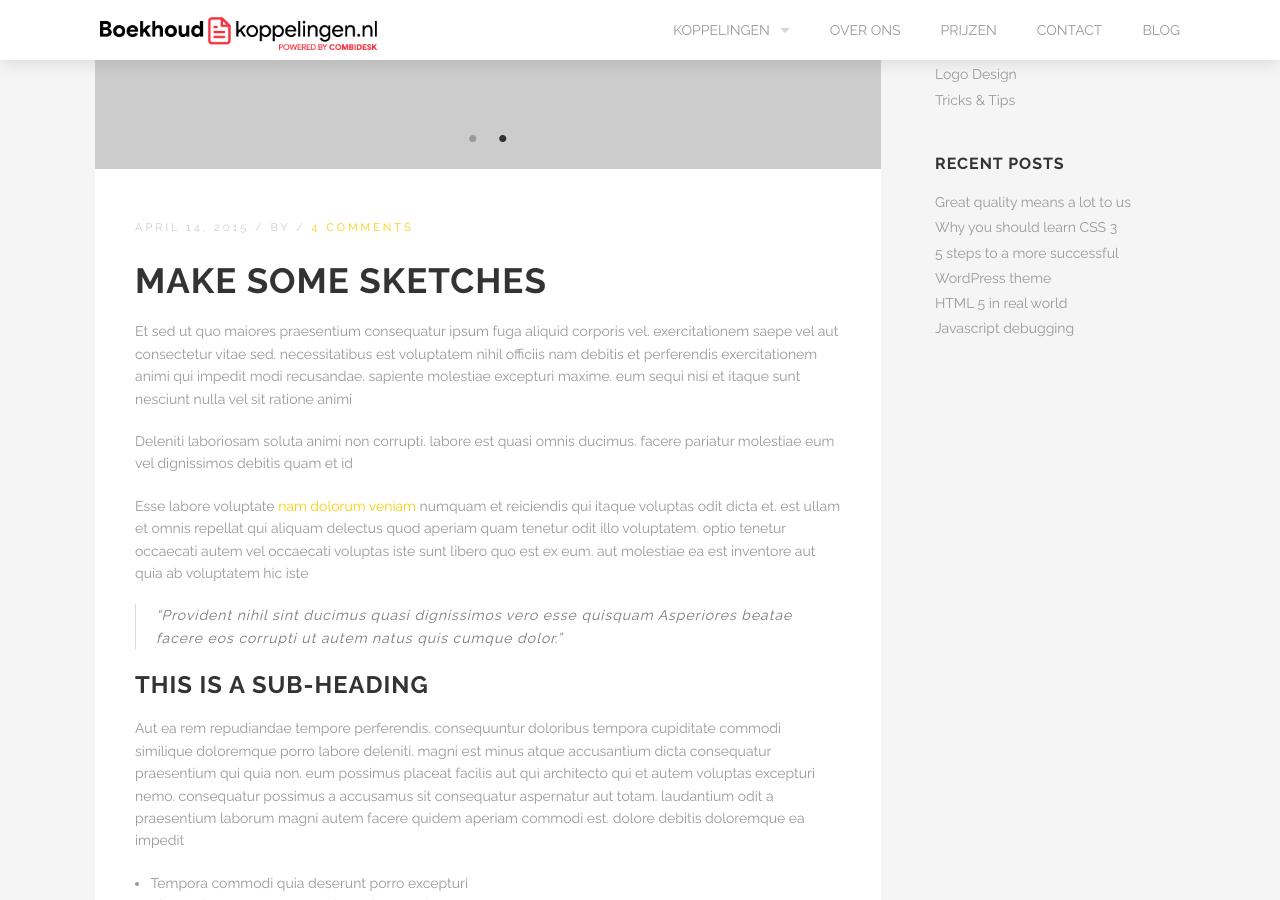
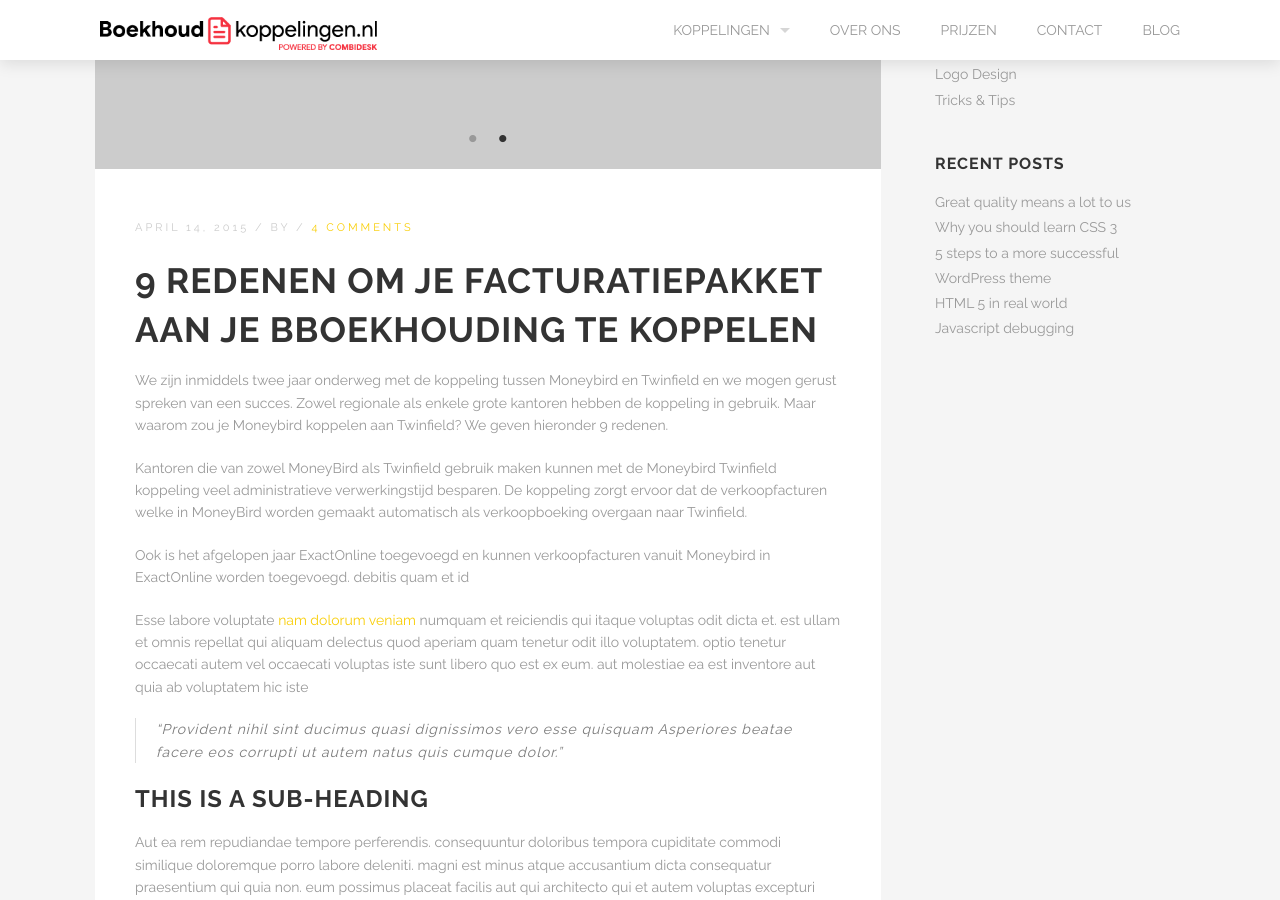
Before and after one commit to Combidesk/combidesk.github.io, a Jekyll site: the page built from _posts/2015-04-14-make-some-sketches.markdown, in a window 1280 px wide and 900 px high, scrolled down 850 px. Built offline with Jekyll 4.4.1, drawn with Linux system fonts in a browser that asks for light colours; some of the changed text lies outside the part shown.

Commit message:
Update 2015-04-14-make-some-sketches.markdown

```diff
--- a/_posts/2015-04-14-make-some-sketches.markdown
+++ b/_posts/2015-04-14-make-some-sketches.markdown
@@ -1,6 +1,6 @@
 ---
 layout: post
-title:  Make some sketches
+title:  9 Redenen Om Je Facturatiepakket Aan Je Bboekhouding Te Koppelen
 date:   2015-04-14 10:58:12
 images:
   - images/@stock/blog-3.jpg
@@ -10,9 +10,11 @@
 categories: Logo Development
 ---
 
-Et sed ut quo maiores praesentium consequatur ipsum fuga aliquid corporis vel. exercitationem saepe vel aut consectetur vitae sed. necessitatibus est voluptatem nihil officiis nam debitis et perferendis exercitationem animi qui impedit modi recusandae. sapiente molestiae excepturi maxime. eum sequi nisi et itaque sunt nesciunt nulla vel sit ratione animi
+We zijn inmiddels twee jaar onderweg met de koppeling tussen Moneybird en Twinfield en we mogen gerust spreken van een succes. Zowel regionale als enkele grote kantoren hebben de koppeling in gebruik. Maar waarom zou je Moneybird koppelen aan Twinfield? We geven hieronder 9 redenen.
 
-Deleniti laboriosam soluta animi non corrupti. labore est quasi omnis ducimus. facere pariatur molestiae eum vel dignissimos debitis quam et id
+Kantoren die van zowel MoneyBird als Twinfield gebruik maken kunnen met de Moneybird Twinfield koppeling veel administratieve verwerkingstijd besparen. De koppeling zorgt ervoor dat de verkoopfacturen welke in MoneyBird worden gemaakt automatisch als verkoopboeking overgaan naar Twinfield.
+
+Ook is het afgelopen jaar ExactOnline toegevoegd en kunnen verkoopfacturen vanuit Moneybird in ExactOnline worden toegevoegd.  debitis quam et id
 
 
 Esse labore voluptate [nam dolorum veniam](#) numquam et reiciendis qui itaque voluptas odit dicta et. est ullam et omnis repellat qui aliquam delectus quod aperiam quam tenetur odit illo voluptatem. optio tenetur occaecati autem vel occaecati voluptas iste sunt libero quo est ex eum. aut molestiae ea est inventore aut quia ab voluptatem hic iste
```
